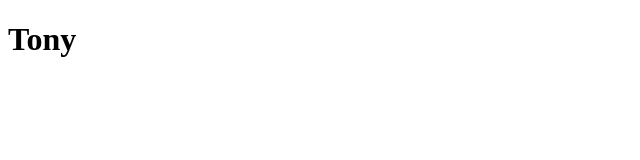
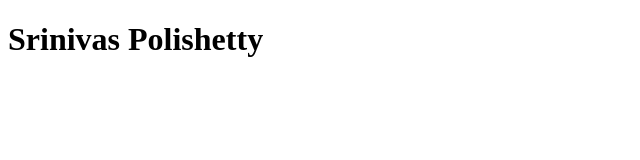
Before and after one commit to srinivaspolishetty/UIsite, a plain HTML site: page index.html in a window 1280 px wide. Shown: the whole page, without its empty margins (0-640 px from the left). Drawn offline with Linux system fonts and the light colour scheme.

Commit message:
changed the name
i have changed the name for testing

```diff
--- a/index.html
+++ b/index.html
@@ -4,6 +4,6 @@
 	<title>Welcome to My Page</title>
 </head>
 <body>
-<h1>Tony</h1>
+<h1>Srinivas Polishetty</h1>
 </body>
 </html>
```
